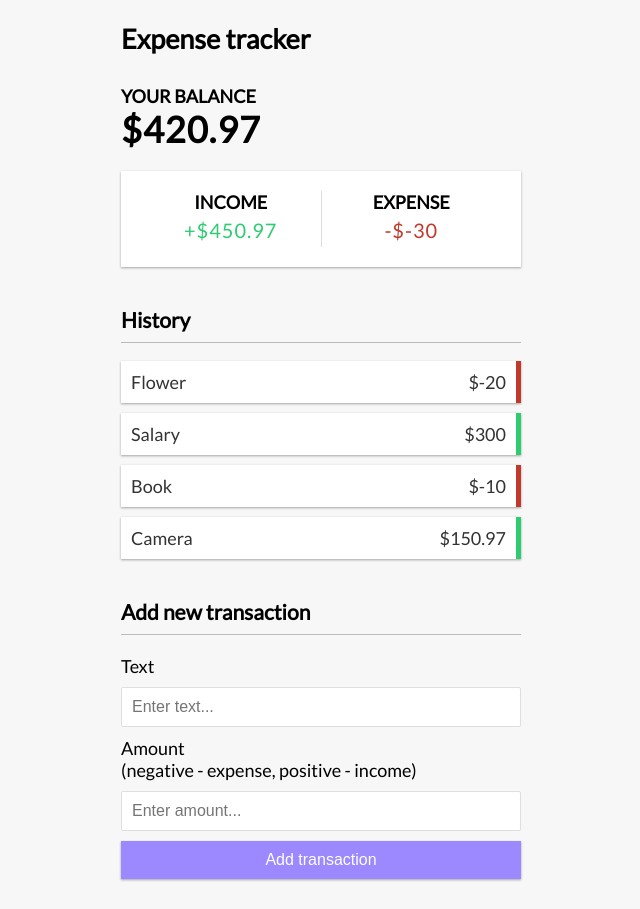
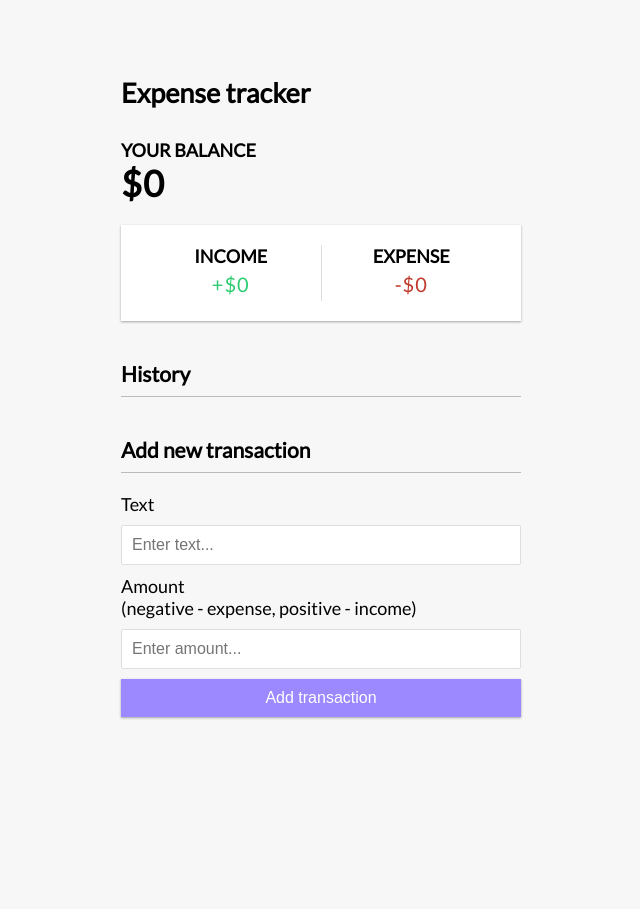
Before and after one commit to AdamPtk/vue3-expense-tracker, a Vue app: page / in a window 1280 px wide. Shown: the whole page, without its empty margins (319-959 px from the left). After the commit the page ends 800 px from the top, so only its background shows below. Built offline with nearby package versions, Linux system fonts and the light colour scheme.

Commit message:
Saving to local storage

```diff
--- a/src/App.vue
+++ b/src/App.vue
@@ -20,16 +20,19 @@
 
 import { useToast } from "vue-toastification";
 
-import { ref, computed } from "vue";
+import { ref, computed, onMounted } from "vue";
 
 const toast = useToast();
 
-const transactions = ref([
-  { id: 1, text: "Flower", amount: -20 },
-  { id: 2, text: "Salary", amount: 300 },
-  { id: 3, text: "Book", amount: -10 },
-  { id: 4, text: "Camera", amount: 150.97 },
-]);
+const transactions = ref([]);
+
+onMounted(() => {
+  const savedTransactions = JSON.parse(localStorage.getItem("transactions"));
+
+  if (savedTransactions) {
+    transactions.value = savedTransactions;
+  }
+});
 
 const total = computed(() => {
   return transactions.value
@@ -57,6 +60,8 @@
     ...transactionData,
   });
 
+  saveTransactions();
+
   toast.success("Transaction added successfully");
 };
 
@@ -65,6 +70,12 @@
     (transaction) => transaction.id !== id
   );
 
+  saveTransactions();
+
   toast.success("Transaction deleted successfully");
 };
+
+const saveTransactions = () => {
+  localStorage.setItem("transactions", JSON.stringify(transactions.value));
+};
 </script>
```
